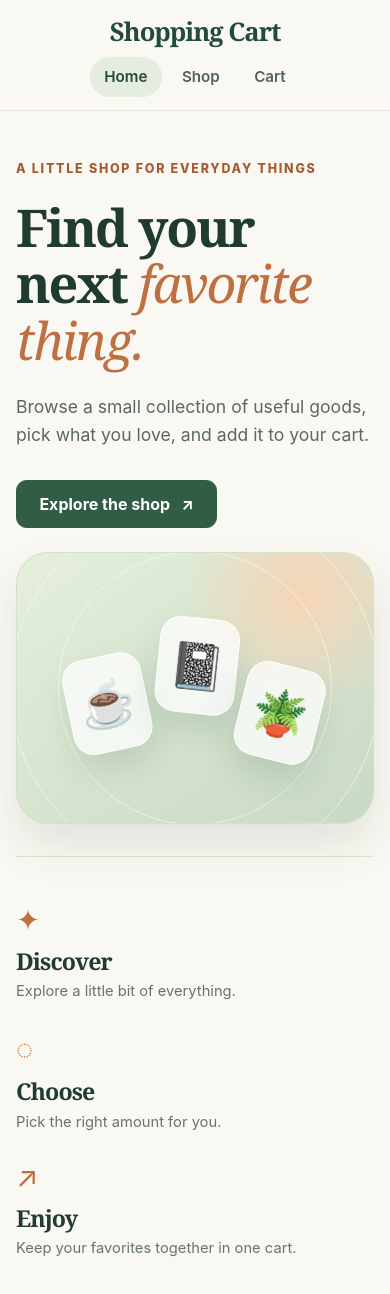
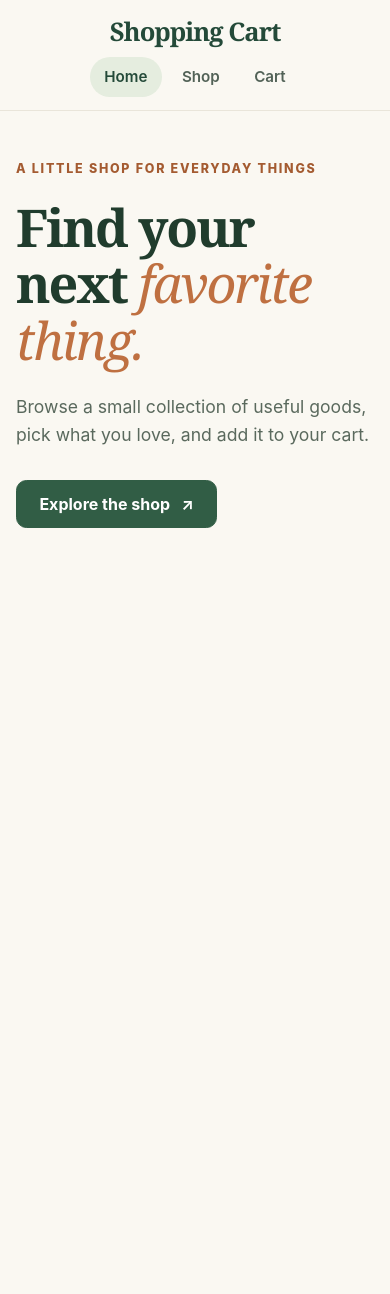
Before and after one commit to EmpyreanBreaker/shopping-cart, a React (Vite) app: page / in a window 390 px wide. Shown: the top 1294 px of the page. After the commit the page ends 875 px from the top, so only its background shows below. Built offline with nearby package versions, Linux system fonts and the light colour scheme.

Commit message:
style: remove decorative home artwork

```diff
--- a/src/index.css
+++ b/src/index.css
@@ -126,14 +126,13 @@ p {
 }
 
 .home-hero {
-  display: grid;
-  grid-template-columns: minmax(0, 1fr) minmax(18rem, 0.9fr);
+  display: flex;
   align-items: center;
-  gap: clamp(2rem, 6vw, 6rem);
   min-height: min(42rem, 75vh);
 }
 
 .hero-copy {
+  max-width: 52rem;
   padding: 2rem 0;
 }
 
@@ -147,7 +146,7 @@ p {
 }
 
 .home-hero h1 {
-  max-width: 12ch;
+  max-width: 15ch;
   font-size: clamp(3.5rem, 7vw, 6rem);
 }
 
@@ -186,85 +185,6 @@ p {
   background: #244a39;
   box-shadow: 0 8px 18px rgb(36 74 57 / 15%);
   transform: translateY(-2px);
-}
-
-.home-art {
-  position: relative;
-  display: flex;
-  align-items: center;
-  justify-content: center;
-  gap: 0.7rem;
-  min-height: 31rem;
-  overflow: hidden;
-  border: 1px solid #d4dfcc;
-  border-radius: 2rem;
-  background: radial-gradient(circle at 80% 15%, #f6d5b5 0, transparent 32%), linear-gradient(145deg, #e5efdc, #c8d9c4);
-  box-shadow: 0 22px 45px rgb(31 68 46 / 11%);
-}
-
-.home-art::before,
-.home-art::after {
-  position: absolute;
-  width: 23rem;
-  height: 23rem;
-  border: 1px solid rgb(255 255 255 / 50%);
-  border-radius: 50%;
-  content: '';
-}
-
-.home-art::after {
-  width: 17rem;
-  height: 17rem;
-}
-
-.home-art span {
-  z-index: 1;
-  display: grid;
-  place-items: center;
-  width: 7rem;
-  height: 8rem;
-  border: 1px solid rgb(255 255 255 / 85%);
-  border-radius: 1.3rem;
-  background: rgb(255 255 255 / 72%);
-  box-shadow: 0 16px 30px rgb(31 68 46 / 13%);
-  font-size: 3.8rem;
-  transform: rotate(-12deg) translateY(1rem);
-}
-
-.home-art span:nth-child(2) {
-  transform: rotate(6deg) translateY(-1.4rem);
-}
-
-.home-art span:nth-child(3) {
-  transform: rotate(14deg) translateY(1.6rem);
-}
-
-.home-highlights {
-  display: grid;
-  grid-template-columns: repeat(3, 1fr);
-  gap: 1.5rem;
-  padding-top: 2rem;
-  border-top: 1px solid #e5e1d6;
-}
-
-.home-highlights > div {
-  padding: 0.8rem 0;
-}
-
-.home-highlights span {
-  color: #bf7041;
-  font-size: 1.8rem;
-}
-
-.home-highlights h2 {
-  margin: 0.5rem 0 0.2rem;
-  font-size: 1.45rem;
-}
-
-.home-highlights p {
-  margin: 0;
-  color: #687568;
-  font-size: 0.92rem;
 }
 
 .shop-page > p:first-of-type {
@@ -552,21 +472,6 @@ p {
 }
 
 @media (max-width: 52rem) {
-  .home-hero {
-    grid-template-columns: 1fr 0.8fr;
-    gap: 1.5rem;
-  }
-
-  .home-art {
-    min-height: 24rem;
-  }
-
-  .home-art span {
-    width: 5rem;
-    height: 6rem;
-    font-size: 2.8rem;
-  }
-
   .cart-list li {
     grid-template-columns: minmax(8rem, 1fr) auto;
   }
@@ -595,8 +500,6 @@ p {
   }
 
   .home-hero {
-    grid-template-columns: 1fr;
-    gap: 0.5rem;
     min-height: 0;
   }
 
@@ -606,20 +509,6 @@ p {
 
   .home-hero h1 {
     font-size: clamp(3.25rem, 13vw, 4.75rem);
-  }
-
-  .home-art {
-    min-height: 17rem;
-  }
-
-  .home-highlights {
-    grid-template-columns: 1fr;
-    gap: 0;
-    margin-top: 2rem;
-  }
-
-  .home-highlights > div {
-    padding: 0.8rem 0;
   }
 
   .cart-list li {
--- a/src/pages/Home.jsx
+++ b/src/pages/Home.jsx
@@ -2,7 +2,6 @@ import { Link } from 'react-router-dom'
 
 function Home() {
   return (
-    <>
     <section className="home-hero">
       <div className="hero-copy">
         <p className="eyebrow">A little shop for everyday things</p>
@@ -13,16 +12,7 @@ function Home() {
         </p>
         <Link className="button-link" to="/shop">Explore the shop <span aria-hidden="true">↗</span></Link>
       </div>
-        <div className="home-art" aria-hidden="true">
-          <span>☕</span><span>📓</span><span>🪴</span>
-        </div>
     </section>
-      <section className="home-highlights" aria-label="Why shop with us">
-        <div><span aria-hidden="true">✦</span><h2>Discover</h2><p>Explore a little bit of everything.</p></div>
-        <div><span aria-hidden="true">◌</span><h2>Choose</h2><p>Pick the right amount for you.</p></div>
-        <div><span aria-hidden="true">↗</span><h2>Enjoy</h2><p>Keep your favorites together in one cart.</p></div>
-      </section>
-    </>
   )
 }
 
```
Lines whose indentation alone changed are shown as unchanged.
